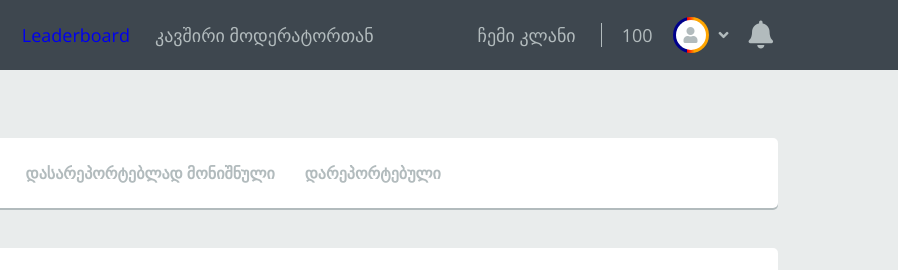
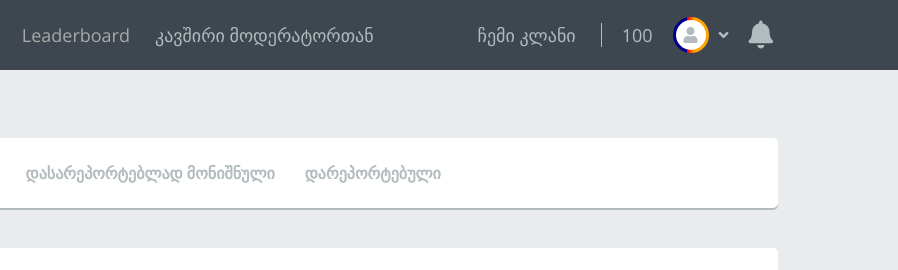
Before and after one commit to giorgi01/Cyber-Jeka, a browser extension: page front/dist/main/index.html in a window 1280 px wide. Shown: the top 270 px of the page, 382-1280 px from the left. Drawn offline with nearby package versions, Linux system fonts and the light colour scheme.

Commit message:
leaderboard color fixed

```diff
--- a/front/dist/main/index.html
+++ b/front/dist/main/index.html
@@ -17,7 +17,7 @@
     <li class='home'>CyberDoggo</li>
 
     <li>FAQ</li>
-    <li><a href="../leaderboards/index.html" style="text-decoration: none">Leaderboard</a></li>
+    <li><a href="../leaderboards/index.html" style="text-decoration: none;color: darkgrey">Leaderboard</a></li>
     <li>კავშირი მოდერატორთან</li>
   </ul>
   <ul class='right-ui'>
```
